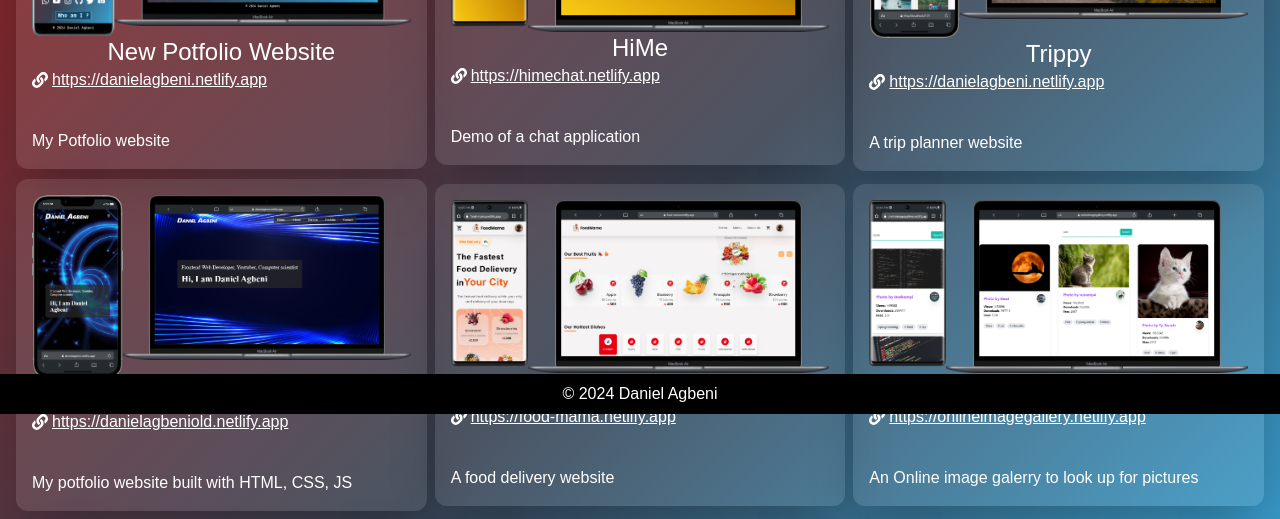
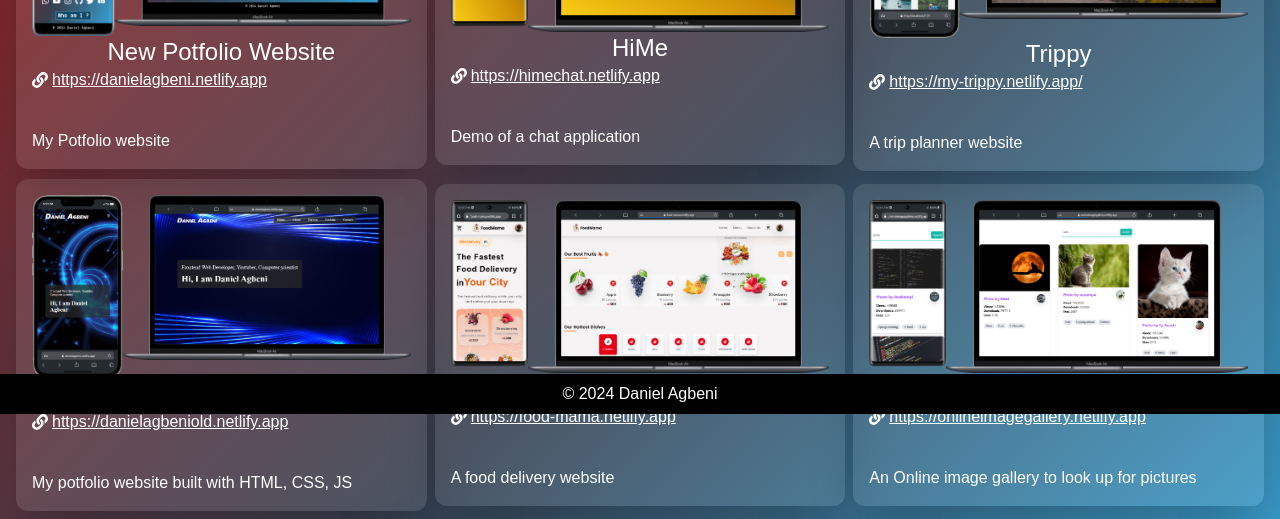
Before and after one commit to DanielAgbeni/new-potfolio, a React (Vite) app: page /potfolio in a window 1280 px wide. Shown: the part 386-905 px from the top of the page. Built offline with nearby package versions, Linux system fonts and the light colour scheme; some icons are missing.

Commit message:
Corrected links and typos

```diff
--- a/src/assets/projectData.js
+++ b/src/assets/projectData.js
@@ -41,7 +41,7 @@ export const works = [
 	{
 		id: 3,
 		title: 'Trippy',
-		link: 'https://danielagbeni.netlify.app',
+		link: 'https://my-trippy.netlify.app/',
 		githubLink: 'https://danielagbeni.netlify.app',
 		description: 'A trip planner website',
 		mobileimg: trippym,
@@ -70,7 +70,7 @@ export const works = [
 		title: 'Online Image Gallery',
 		link: 'https://onlineimagegallery.netlify.app',
 		githubLink: 'https://danielagbeni.netlify.app',
-		description: 'An Online image galerry to look up for pictures',
+		description: 'An Online image gallery to look up for pictures',
 		mobileimg: pro5,
 		pcimg: pro6,
 	},
```
